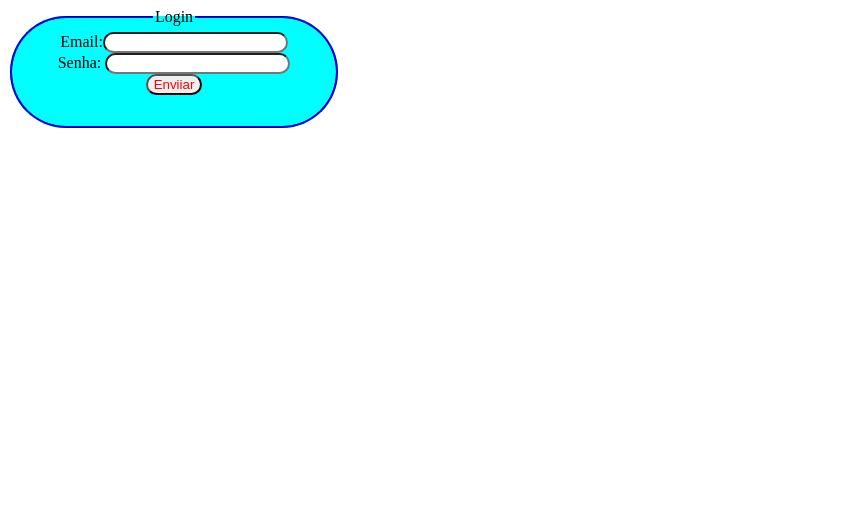
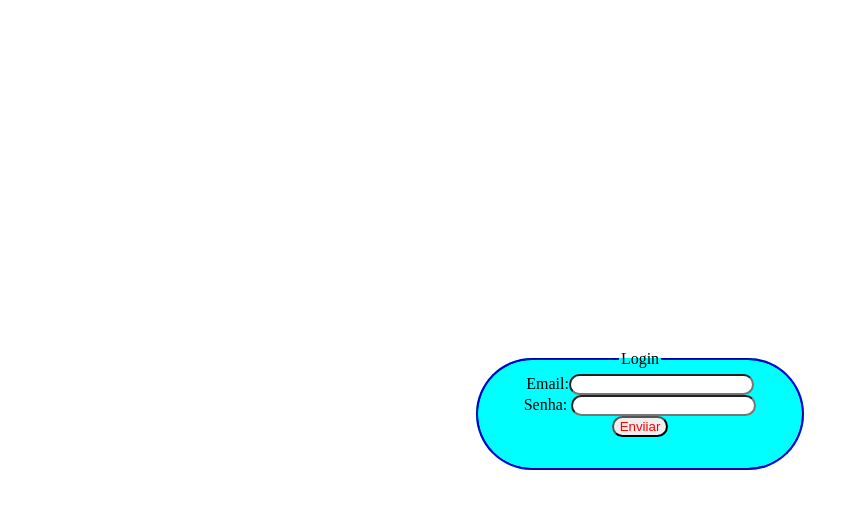
Before and after one commit to matheusoliveirabonin/Aprendendo-git, a plain HTML site: page Curso_HTML/index.html in a window 1280 px wide. Shown: the whole page, without its empty margins (0-857 px from the left). Drawn offline with Linux system fonts and the light colour scheme.

Commit message:
login cetro

```diff
--- a/Curso_HTML/index.html
+++ b/Curso_HTML/index.html
@@ -9,7 +9,7 @@
 <body>
     <fieldset>
         <legend>Login</legend>
-        <form>
+        <form id="elmentos">
             Email:<input class="campo" type="email" name="Email" id="email"><br>
             Senha: <input class="campo" type="password" name="Senha" id="password"><br>
             <input id="botao" type="submit" value="Enviiar">
--- a/Curso_HTML/style.css
+++ b/Curso_HTML/style.css
@@ -1,4 +1,7 @@
 fieldset{
+    margin-top: 350px;
+    margin-left: auto;
+    margin-right: auto;
     text-align: center;
     background-color: aqua;
     border-radius: 300px;
```
